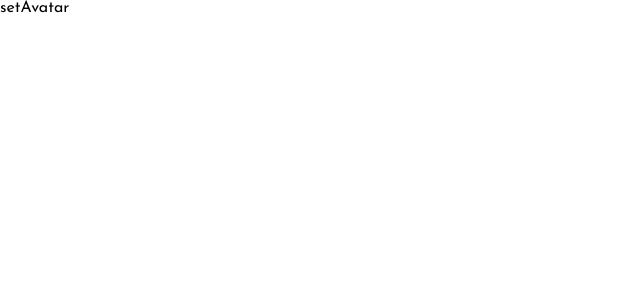
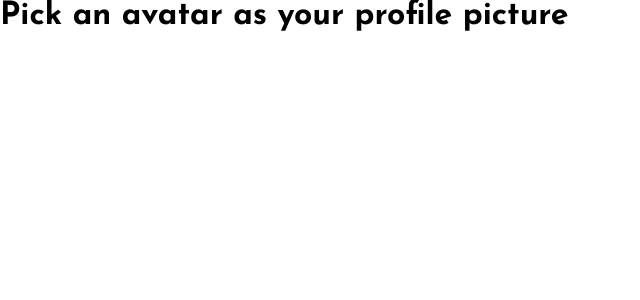
Before and after one commit to MisterMaroki/CHAT-APP-V1.0, a React (Create React App) app in the folder public/: page /setAvatar in a window 1280 px wide. Shown: the top 300 px of the page, without its empty margins (0-640 px from the left). Built offline with nearby package versions, Linux system fonts and the light colour scheme.

Commit message:
markup divs and useState for Avatars

```diff
--- a/public/src/pages/SetAvatar.jsx
+++ b/public/src/pages/SetAvatar.jsx
@@ -10,9 +10,18 @@ import { setAvatarRoute } from "../utils/APIRoutes";
 export default function SetAvatar() {
 	const api = "https://api.com.multiavatar.com/45678945";
 	const navigate = useNavigate();
+	const [avatars, setAvatars] = useState([]);
+	const [isLoading, setIsLoading] = useState(true);
+	const [SelectedAvatar, setSelectedAvatar] = useState(undefined);
+
 	return (
 		<>
-			<Container>setAvatar</Container>
+			<Container>
+				<div className="title-container">
+					<h1>Pick an avatar as your profile picture</h1>
+				</div>
+				<div className="avatars">{}</div>
+			</Container>
 			<ToastContainer />
 		</>
 	);
```
